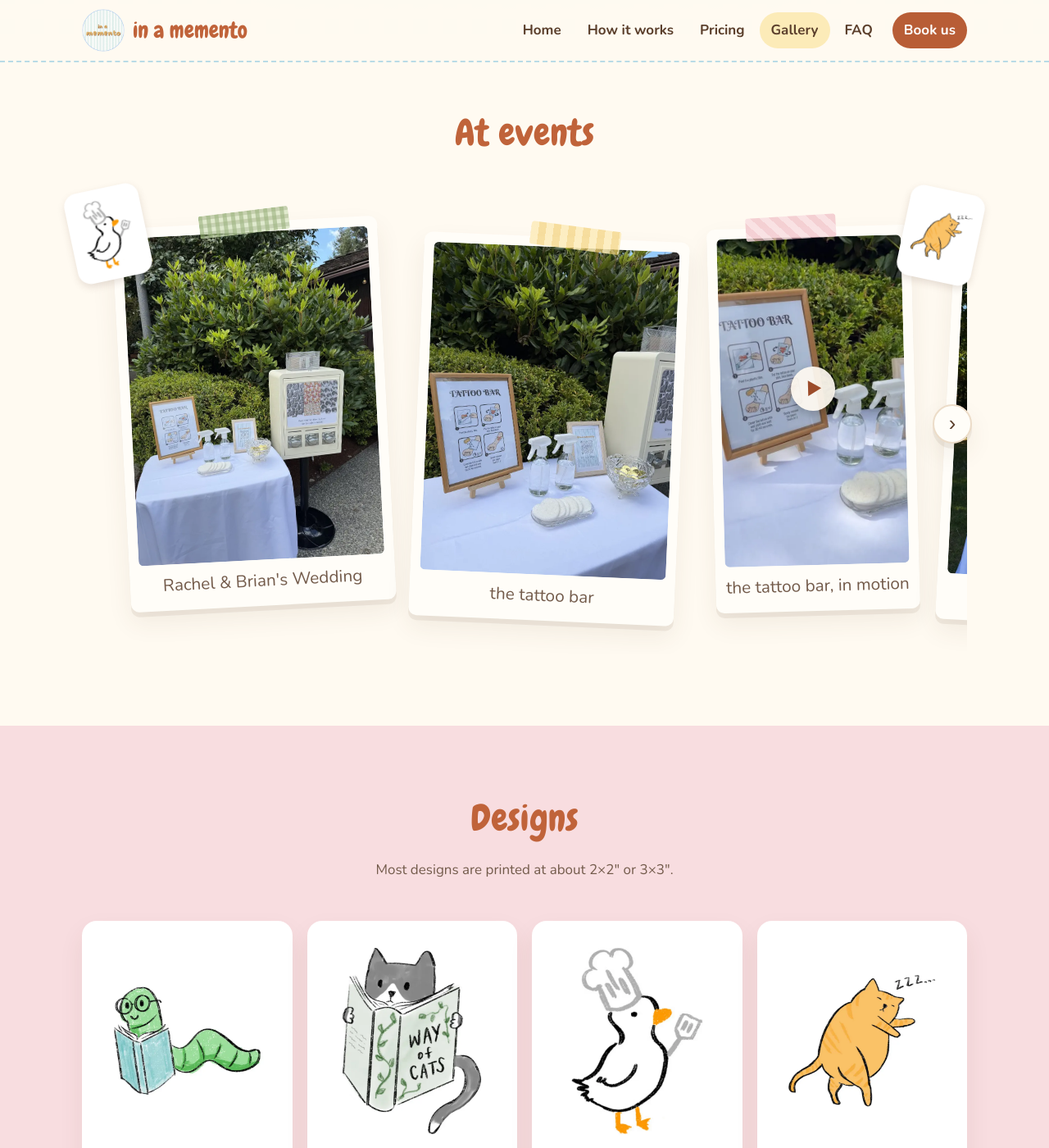
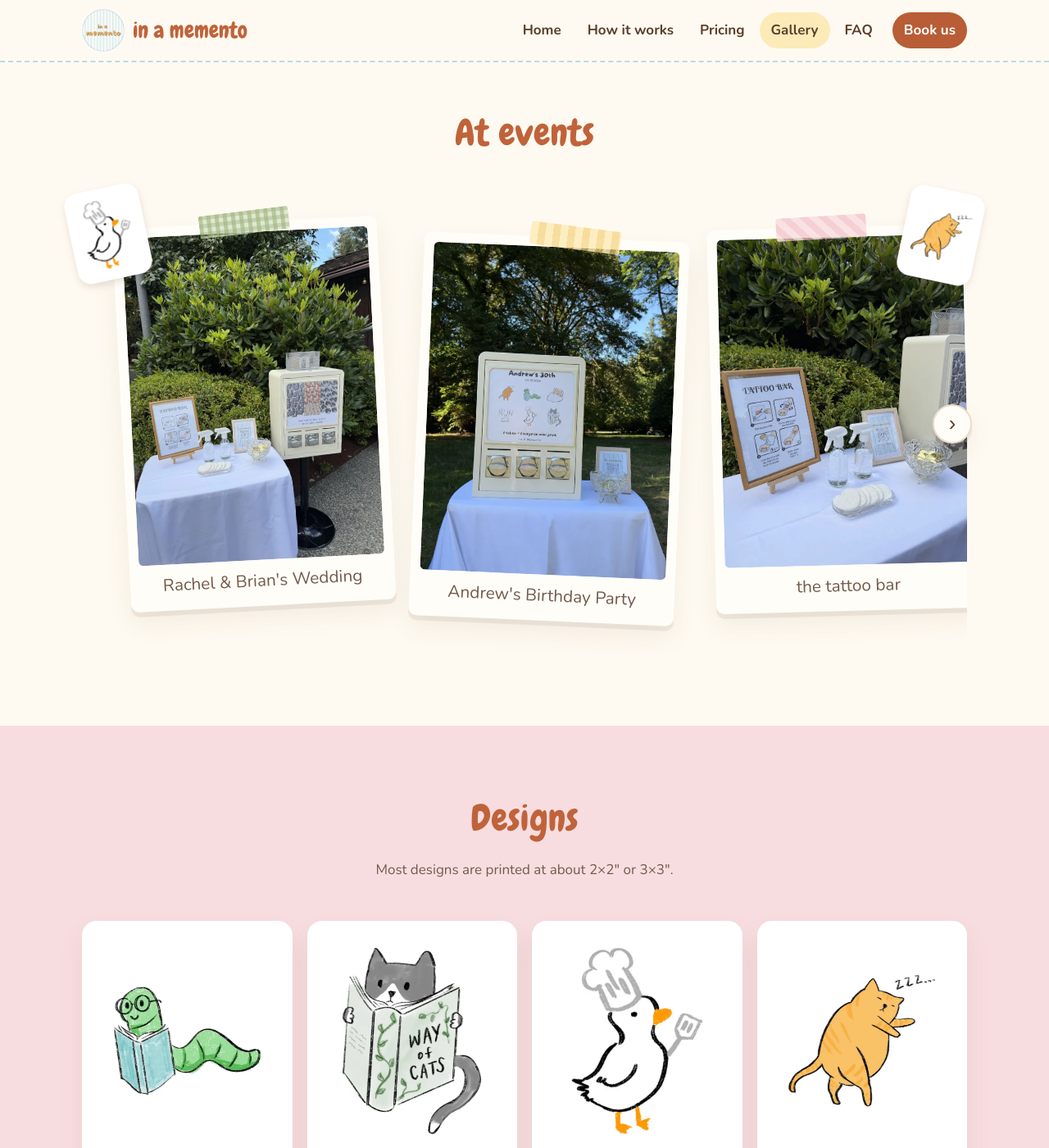
Before and after one commit to andrew-hy-kim/in.a.memento, a Jekyll site: the page built from gallery/index.html, in a window 1280 px wide and 1400 px high, scrolled down 341 px. Shown: the whole window at 82% size. Built offline with Jekyll 4.4.1, drawn with Linux system fonts in a browser that asks for light colours.

Commit message:
Gallery: alternate events; 'Fits any event' feature; tighter try-it box
Co-Authored-By: Claude Opus 5.5 <noreply@anthropic.com>
Claude-Session: https://claude.ai/code/session_01A4x6zNFM2ikQnVBPRWM1LK

```diff
--- a/css/style.css
+++ b/css/style.css
@@ -1107,7 +1107,7 @@ button, .btn, .chip, summary, .nav-links a, .faq-nav a { touch-action: manipulat
   grid-template-columns: auto 1fr;
   gap: 28px;
   align-items: center;
-  max-width: 620px;
+  max-width: 500px;
   margin: 40px auto 0;
   padding: 22px 26px;
   background: rgba(255, 253, 248, 0.9);
@@ -1180,8 +1180,8 @@ button, .btn, .chip, summary, .nav-links a, .faq-nav a { touch-action: manipulat
   justify-content: center;
   text-align: center;
 }
-.mm-hint { margin: 0; max-width: 260px; color: var(--ink-soft); }
-.mm-hint .hand { display: block; font-size: 1.4rem; color: var(--terracotta-text); }
+.mm-hint { margin: 0; max-width: 220px; font-size: 1.05rem; color: var(--ink-soft); }
+.mm-hint .hand { display: block; font-size: 1.7rem; color: var(--terracotta-text); }
 .mm-card {
   width: 150px;
   margin: 0;
--- a/gallery/index.html
+++ b/gallery/index.html
@@ -32,29 +32,29 @@ description: "Photos and videos of our vending machine at weddings and parties,
                alt="The full setup: the vending machine beside a table with a Tattoo Bar sign, spray bottles, sponges, gold tokens and an Instagram QR code">
           <figcaption>Rachel &amp; Brian's Wedding</figcaption>
         </figure>
-        <figure class="polaroid scrap">
+      <figure class="polaroid scrap">
+          <img src="{{ '/images/gallery/andrews-30th.webp' | relative_url }}" width="825" height="1100" loading="lazy"
+               alt="The cream in a memento vending machine on a table outdoors at Andrew's 30th birthday, its display showing six doodle designs and '1 token = 1 surprise mini print', beside a crystal token bowl and an Instagram QR code">
+          <figcaption>Andrew's Birthday Party</figcaption>
+        </figure>
+      <figure class="polaroid scrap">
           <img src="{{ '/images/gallery/wedding-tattoo-bar.webp' | relative_url }}" width="825" height="1100" loading="lazy"
                alt="Close up of the tattoo bar: a framed four-step guide to applying a temporary tattoo, two spray bottles, sponges and a crystal bowl of gold tokens">
           <figcaption>the tattoo bar</figcaption>
         </figure>
-        <figure class="polaroid scrap scrap-video" data-video="{{ '/videos/wedding-video-1.mp4' | relative_url }}">
+      <figure class="polaroid scrap scrap-video" data-video="{{ '/videos/bday-video-1.mp4' | relative_url }}">
+          <img src="{{ '/images/gallery/bday-video-1.webp' | relative_url }}" width="540" height="960" loading="lazy"
+               alt="Video: a guest twists the knob on the vending machine and smiles at the mini print he pulled">
+          <span class="play-badge" aria-hidden="true">▶</span>
+          <figcaption>twist… and reveal!</figcaption>
+        </figure>
+      <figure class="polaroid scrap scrap-video" data-video="{{ '/videos/wedding-video-1.mp4' | relative_url }}">
           <img src="{{ '/images/gallery/wedding-video-1.webp' | relative_url }}" width="540" height="960" loading="lazy"
                alt="Video: a slow pan across the tattoo bar table and the vending machine at Rachel & Brian's wedding">
           <span class="play-badge" aria-hidden="true">▶</span>
           <figcaption>the tattoo bar, in motion</figcaption>
         </figure>
-        <figure class="polaroid scrap">
-          <img src="{{ '/images/gallery/andrews-30th.webp' | relative_url }}" width="825" height="1100" loading="lazy"
-               alt="The cream in a memento vending machine on a table outdoors at Andrew's 30th birthday, its display showing six doodle designs and '1 token = 1 surprise mini print', beside a crystal token bowl and an Instagram QR code">
-          <figcaption>Andrew's Birthday Party</figcaption>
-        </figure>
-        <figure class="polaroid scrap scrap-video" data-video="{{ '/videos/bday-video-1.mp4' | relative_url }}">
-          <img src="{{ '/images/gallery/bday-video-1.webp' | relative_url }}" width="540" height="960" loading="lazy"
-               alt="Video: a guest twists the knob on the vending machine and smiles at the mini print he pulled">
-          <span class="play-badge" aria-hidden="true">▶</span>
-          <figcaption>twist… and reveal!</figcaption>
-        </figure>
-        <figure class="polaroid scrap scrap-video" data-video="{{ '/videos/bday-video-2.mp4' | relative_url }}">
+      <figure class="polaroid scrap scrap-video" data-video="{{ '/videos/bday-video-2.mp4' | relative_url }}">
           <img src="{{ '/images/gallery/bday-video-2.webp' | relative_url }}" width="540" height="960" loading="lazy"
                alt="Video: a guest turns the knob and reads the surprise mini print he got">
           <span class="play-badge" aria-hidden="true">▶</span>
--- a/index.html
+++ b/index.html
@@ -43,7 +43,7 @@ description: "A vending machine full of custom stickers, temporary tattoos and m
         <li><img class="doodle-icon" src="{{ '/images/designs/fish-hat-cat.webp' | relative_url }}" alt="" aria-hidden="true" width="44" height="55"><div><strong>Guests pick their own</strong><span>People line up to try it, and it gets guests talking to each other. We provide the tokens.</span></div></li>
         <li><img class="doodle-icon" src="{{ '/images/designs/bookworm.webp' | relative_url }}" alt="" aria-hidden="true" width="44" height="55"><div><strong>Drawn by us</strong><span>Stickers, temporary tattoos and/or mini prints from our design library, your own art, or something new we draw for your event.</span></div></li>
         <li><img class="doodle-icon" src="{{ '/images/designs/tote-bag.webp' | relative_url }}" alt="" aria-hidden="true" width="44" height="55"><div><strong>We handle setup</strong><span>We deliver, set up and keep an eye on the machine, then take it away after. No travel fee within 25 miles of Capitol Hill.</span></div></li>
-        <li><img class="doodle-icon" src="{{ '/images/designs/flower-vase.webp' | relative_url }}" alt="" aria-hidden="true" width="44" height="55"><div><strong>Wedding ready</strong><span>Tuck it by the guestbook, near the bar or at the dessert table and watch the crowd gather.</span></div></li>
+        <li><img class="doodle-icon" src="{{ '/images/designs/flower-vase.webp' | relative_url }}" alt="" aria-hidden="true" width="44" height="55"><div><strong>Fits any event</strong><span>Tuck it by the guestbook at a wedding, next to the cake at a birthday or by the register at a pop up, and watch the crowd gather.</span></div></li>
       </ul>
       <a class="btn btn-primary" href="{{ '/pricing/' | relative_url }}">See pricing</a>
     </div>
```
